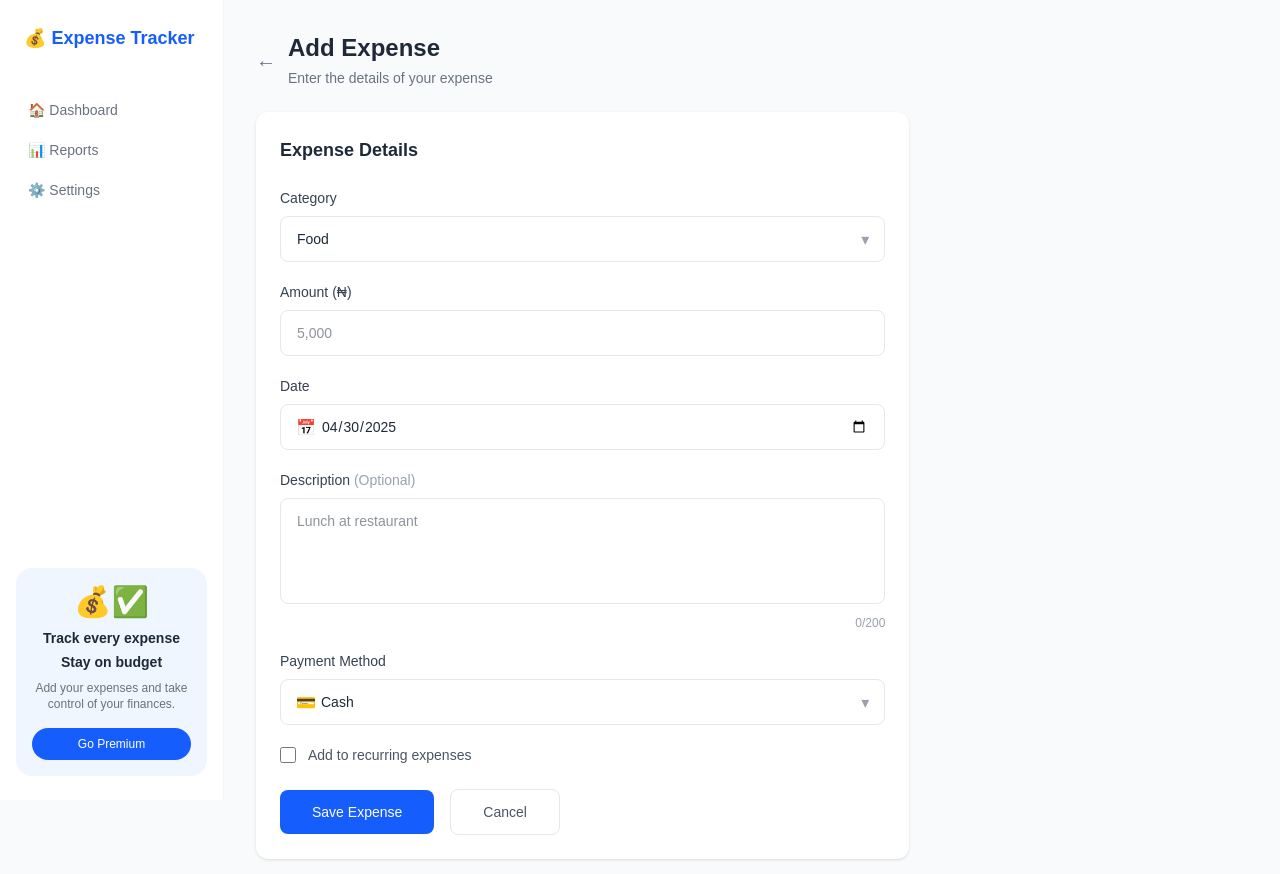
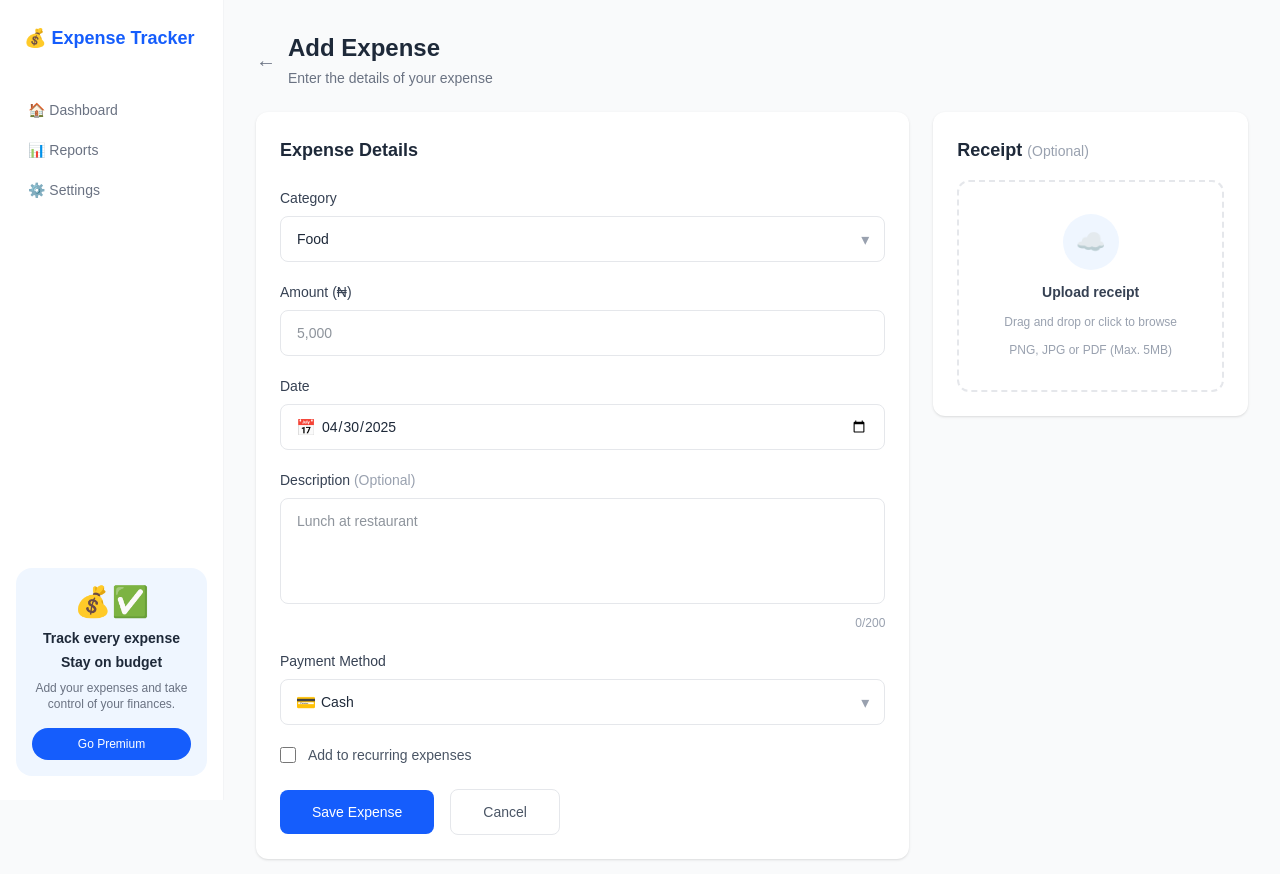
Before and after one commit to fanjorin/grp3-expense-tracker, a Next.js app in the folder frontend/: page /add-expense in a window 1280 px wide. Shown: the top 874 px of the page. Built offline with nearby package versions, Linux system fonts and the light colour scheme.

Commit message:
feat: add receipt upload section

```diff
--- /dev/null
+++ b/frontend/app/add-expense/components/ReceiptUpload.jsx
@@ -0,0 +1,54 @@
+"use client";
+
+import { useState } from "react";
+
+export default function ReceiptUpload() {
+  const [isDragging, setIsDragging] = useState(false);
+  const [uploaded, setUploaded] = useState(false);
+
+  return (
+    <div className="bg-white rounded-xl shadow-sm p-6">
+
+      <h2 className="font-semibold text-gray-800 text-lg mb-4">
+        Receipt <span className="text-gray-400 font-normal text-sm">(Optional)</span>
+      </h2>
+
+      {/* Upload Area */}
+      <div
+        onDragOver={(e) => { e.preventDefault(); setIsDragging(true); }}
+        onDragLeave={() => setIsDragging(false)}
+        onDrop={(e) => { e.preventDefault(); setIsDragging(false); setUploaded(true); }}
+        onClick={() => setUploaded(true)}
+        className={`border-2 border-dashed rounded-xl p-8 text-center cursor-pointer transition-all
+          ${isDragging
+            ? "border-blue-400 bg-blue-50"
+            : "border-gray-200 hover:border-blue-300 hover:bg-gray-50"
+          }`}
+      >
+        {uploaded ? (
+          <div className="flex flex-col items-center gap-2">
+            <span className="text-4xl">✅</span>
+            <p className="text-sm font-medium text-green-600">Receipt uploaded</p>
+            <button
+              onClick={(e) => { e.stopPropagation(); setUploaded(false); }}
+              className="text-xs text-red-400 hover:text-red-600"
+            >
+              Remove
+            </button>
+          </div>
+        ) : (
+          <div className="flex flex-col items-center gap-3">
+            {/* Upload Icon */}
+            <div className="w-14 h-14 bg-blue-50 rounded-full flex items-center justify-center">
+              <span className="text-2xl">☁️</span>
+            </div>
+            <p className="text-sm font-semibold text-gray-700">Upload receipt</p>
+            <p className="text-xs text-gray-400">Drag and drop or click to browse</p>
+            <p className="text-xs text-gray-400">PNG, JPG or PDF (Max. 5MB)</p>
+          </div>
+        )}
+      </div>
+
+    </div>
+  );
+}
--- a/frontend/app/add-expense/page.jsx
+++ b/frontend/app/add-expense/page.jsx
@@ -1,6 +1,7 @@
 import Sidebar from "./components/Sidebar";
 import AddExpenseHeader from "./components/AddExpenseHeader";
 import ExpenseForm from "./components/ExpenseForm";
+import ReceiptUpload from "./components/ReceiptUpload";
 
 export default function AddExpensePage() {
   return (
@@ -23,7 +24,7 @@ export default function AddExpensePage() {
 
           {/* Right - Receipt + Summary */}
           <div className="col-span-1 flex flex-col gap-4">
-            {/* Coming in Commit 4 and 5 */}
+            <ReceiptUpload />
           </div>
 
         </div>
```
